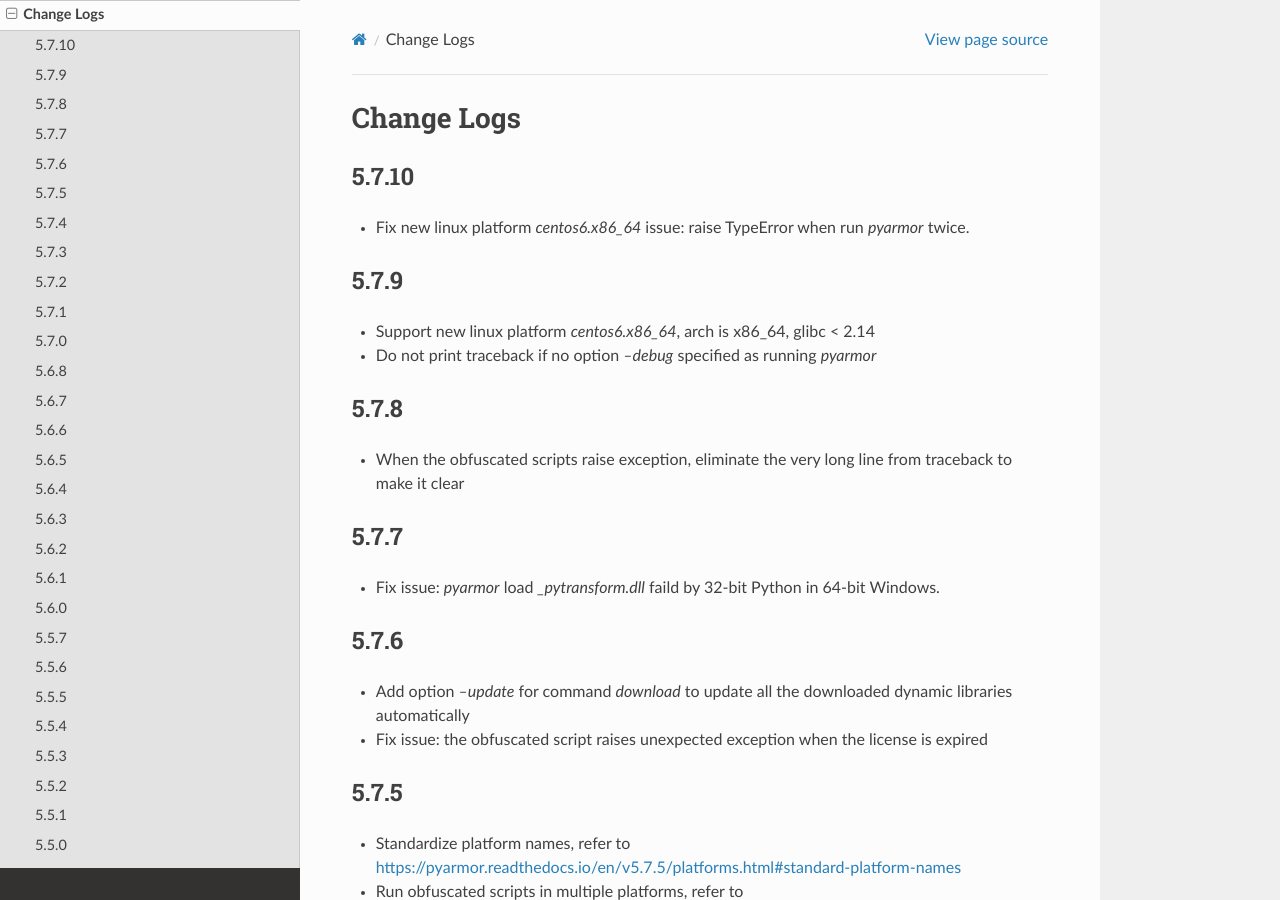
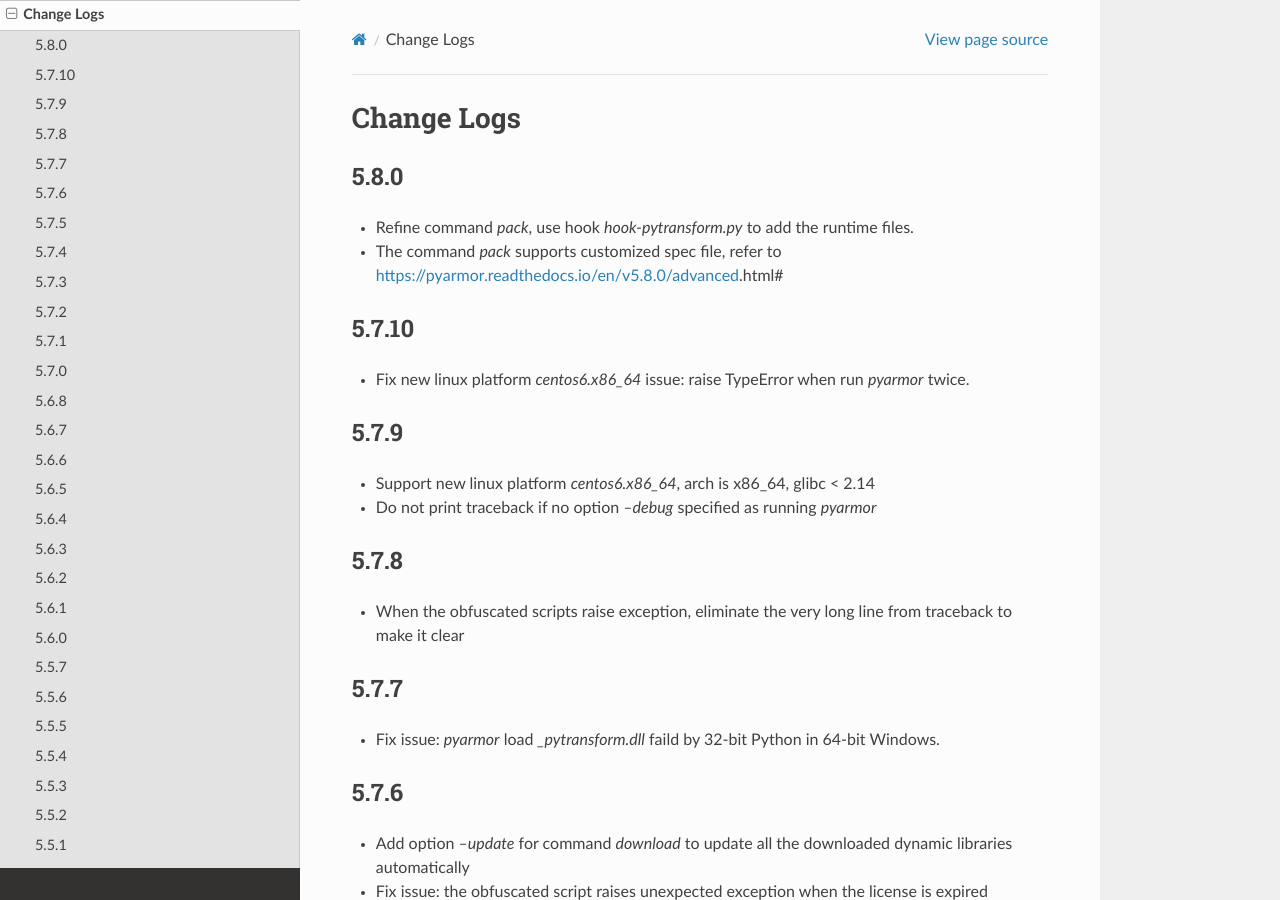
Before and after one commit to dashingsoft/pyarmor, a Sphinx documentation site: the page built from docs/change-logs.rst, in a window 1280 px wide and 900 px high. Built offline with Sphinx 7.4.7 and the Read the Docs theme 2.0.0, drawn with Linux system fonts in a browser that asks for light colours.

Commit message:
Add change logs

```diff
--- a/docs/change-logs.rst
+++ b/docs/change-logs.rst
@@ -2,6 +2,12 @@
 
 Change Logs
 ===========
+
+5.8.0
+-----
+* Refine command `pack`, use hook `hook-pytransform.py` to add the runtime files.
+* The command `pack` supports customized spec file, refer to
+  https://pyarmor.readthedocs.io/en/v5.8.0/advanced.html#
 
 5.7.10
 ------
```
